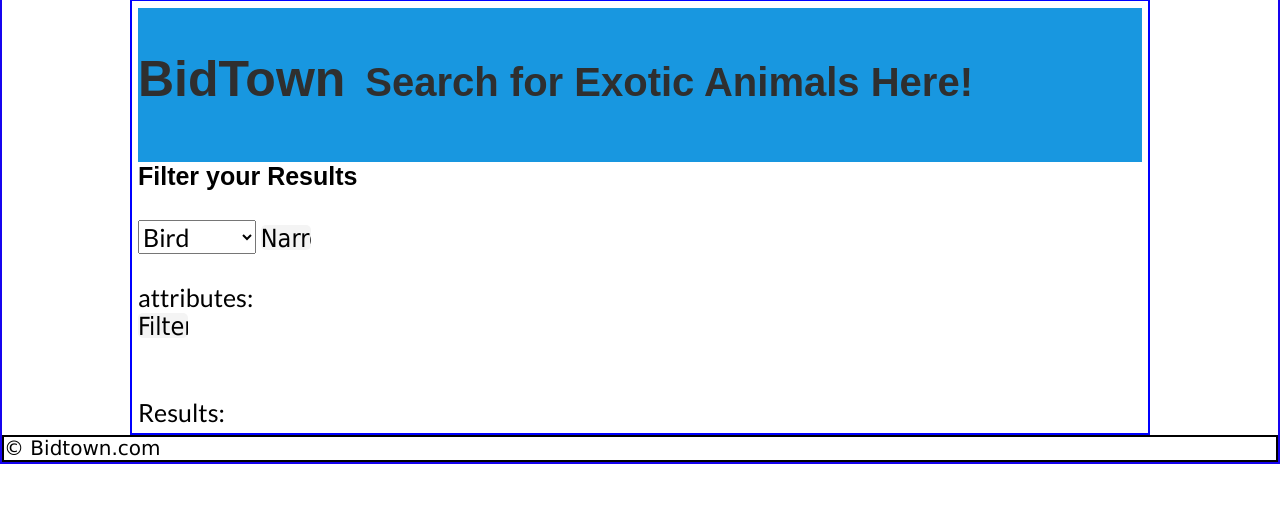
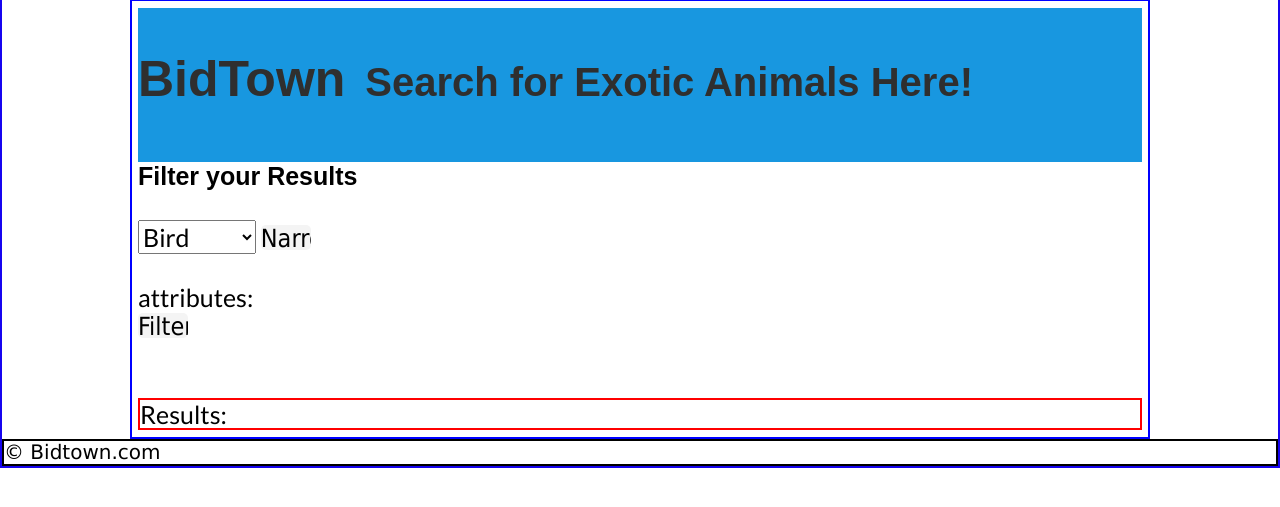
Before and after one commit to TheHatchetteMan/BidTown2.0, a Flask app: page /browse in a window 1280 px wide. Shown: the part 114-621 px from the top of the page. Run offline with Flask 2, Linux system fonts and the light colour scheme; some libraries are stand-ins or nearby versions; some web fonts are replaced.

Commit message:
created a results class in CSS

```diff
--- a/static/style.css
+++ b/static/style.css
@@ -73,10 +73,12 @@
 
 
 /*========================================================*/
-/*================== BODY ================================*/
+/*================== CONTENT AREA ========================*/
 /*========================================================*/
-body {
-    border: 2px solid #1604ef;
+
+.results {
+    display: block;
+    border: 2px solid red;
 }
 
 .section-content {
@@ -115,6 +117,10 @@
 a:link{
     text-decoration: none;
 /*    color: #000;  DEPRICATED - inherit color from context of parent container */
+}
+
+body {
+    border: 2px solid #1604ef;
 }
 
 h1, h2, h3, h4, h5, h6 {
--- a/templates/Browse.html
+++ b/templates/Browse.html
@@ -37,7 +37,7 @@
     <br>
 
     <br>
-    <div class="filter-results">
+    <div class="results">
     <label for="filter-results-by-class">Results:</label>
     <ul id="filter-results-by-class">
     {% for item in item_list %}
--- a/templates/HomePage.html
+++ b/templates/HomePage.html
@@ -4,6 +4,7 @@
 <div class="jumbotron">
 	<h1 class="col-lg text-center">BidTown<small>&ensp;Bid On Exotic Animals Here!</small></h1>
 </div>
+<div class="results">
 <ul>
  {% for item in item_list['item'] %} <!-- possibly make unordered list -->
 	   <li>
@@ -15,4 +16,5 @@
 	   </li>
  {% endfor %}
 </ul>
+</div>
 {% endblock %}
```
